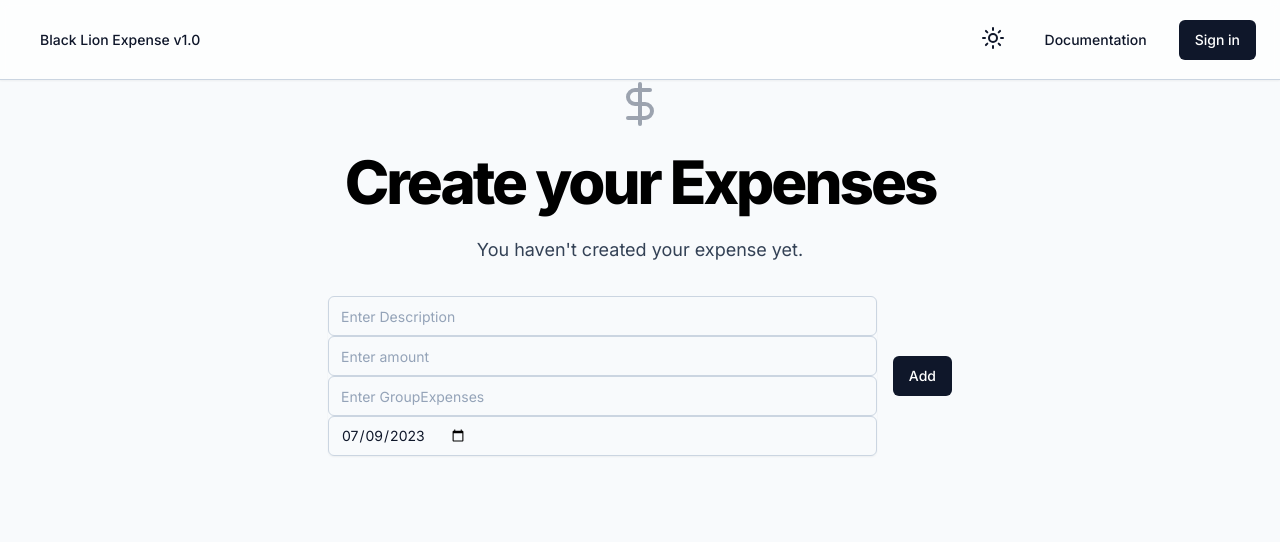
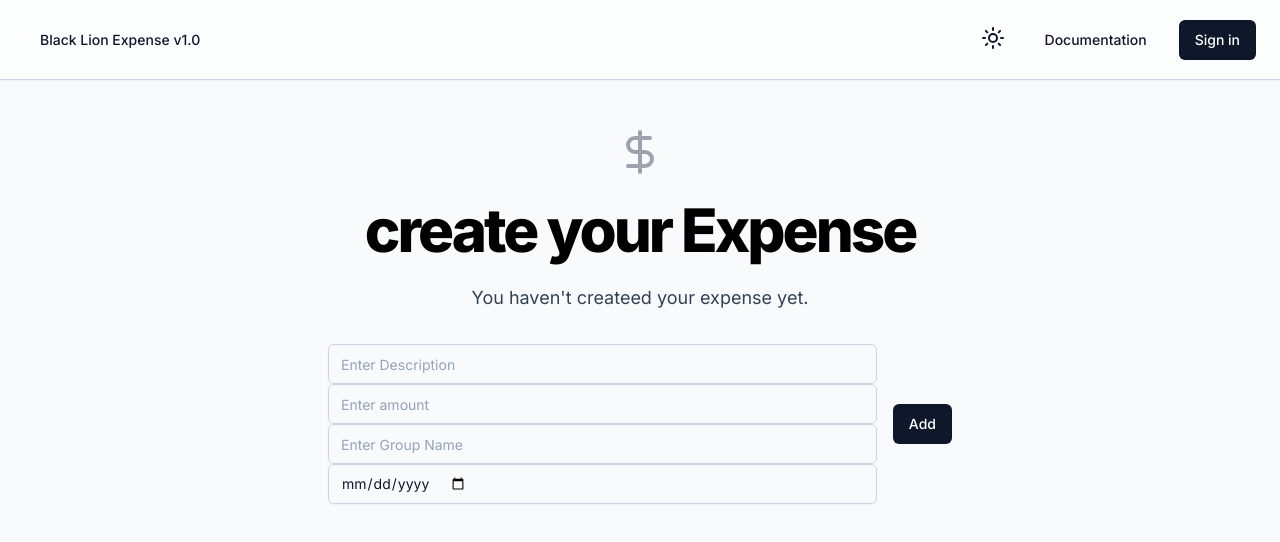
Before and after one commit to nebogeta/blkv1, a Next.js app: page /expense/create in a window 1280 px wide. Shown: the top 542 px of the page. Built offline with nearby package versions, Linux system fonts and the light colour scheme; no server answers.

Commit message:
table date display and expense post modified

```diff
--- a/app/api/expense/[id]/route.ts
+++ b/app/api/expense/[id]/route.ts
@@ -97,7 +97,7 @@ export async function PATCH(req: NextRequest, { params }: { params: { id: string
                 description: description,
                 amount: Number(amount),
                 group: group,
-                date: new Date(date),
+                date: new Date(date).toISOString(),
                 userId: session.user.id,
                 name: session.user.name,
             },
--- a/app/api/expense/create/route.ts
+++ b/app/api/expense/create/route.ts
@@ -17,14 +17,14 @@ export async function POST(req: NextRequest) {
                 description,
                 amount: Number(amount),
                 group,
-                date: date.toString(),
+                date: new Date(date).toISOString(),
                 userId: session.user.id,
                 name: session.user.name,
             },
         });
 
-        // @ts-ignore
-        return new NextResponse.json(expense, { status: 201 });
+
+        return NextResponse.json(expense, { status: 201 });
     } catch (error) {
 
         return new NextResponse("Internal Server error", { status: 500 });
--- a/app/expense/create/page.tsx
+++ b/app/expense/create/page.tsx
@@ -1,8 +1,87 @@
-import CreateExpense from "@/components/CreateExpense";
+
+'use client';
+import {useRouter} from 'next/navigation';
+import React, {useState} from 'react';
+import {toast} from '@/ui/ToastComponent';
+
+import Form from '@/components/ui/Form';
 
 
-const CreateExpensePage = () => {
-    return <CreateExpense/>;
+interface Expense {
+    description: string;
+    amount: number;
+    group: string;
+    date: Date;
+}
 
-};
-export default CreateExpensePage;
+function CreateExpenseNew() {
+    const router = useRouter();
+
+    const [expense, setExpense] = useState<Expense>({
+        description: "",
+        amount: 0,
+        group: "",
+        date: new Date(),
+    });
+    const [isEditing, setIsEditing] = useState(false);
+
+    async function createNewExpense(e: React.FormEvent<HTMLFormElement>) {
+        e.preventDefault();
+        setIsEditing(true);
+        const localDate = new Date(expense.date);
+        const formattedExpense = {
+            ...expense,
+            date:  localDate.toISOString(), // Format the date as ISO string
+        };
+        try {
+
+             await fetch("/api/expense/create", {
+                method: "POST",
+                body: JSON.stringify(formattedExpense),
+                headers: {
+                    "Content-Type": "application/json",
+                },
+
+            })
+                .then(() => {
+                    setExpense({
+                        description: "",
+                        amount: 0,
+                        group: "",
+                        date: new Date(),
+                    });
+                })
+                .then(() => {
+                    toast({
+                        title: "Success",
+                        message: "Expense created successfully",
+                        type: "success",
+                    });
+                })
+                .then(() => {
+                    router.push("/dashboard");
+                    router.refresh();
+                });
+
+        } catch (error) {
+            console.error("Error:", error);
+        } finally {
+            setIsEditing(false);
+        }
+    }
+
+
+    return (
+
+          <Form
+          type='create'
+            expense={expense}
+            setExpense={setExpense}
+            isEditing={isEditing}
+          updateExpense={createNewExpense}
+          />
+
+    );
+}
+
+export default CreateExpenseNew;
--- a/components/CreateExpense.tsx
+++ b/components/CreateExpense.tsx
@@ -1,18 +1,18 @@
 'use client';
-import { DollarSign } from "lucide-react";
-import React, { useState } from "react";
-import { Button } from "./ui/Button";
-import { Input } from "./ui/Input";
+import {DollarSign} from "lucide-react";
+import React, {useState} from "react";
+import {Button} from "./ui/Button";
+import {Input} from "./ui/Input";
 import LargeHeading from "./ui/LargeHeading";
 import Paragraph from "./ui/Paragraph";
-import { toast } from "@/ui/ToastComponent";
-import { useRouter } from "next/navigation";
-import { NextPage } from "next";
-
+import {toast} from "@/ui/ToastComponent";
+import {useRouter} from "next/navigation";
+import {NextPage} from "next";
+import {Prisma} from "@prisma/client"
 
 interface ExpenseData {
     description: string;
-    amount: string;
+    amount: number;
     group: string;
     date: Date;
 }
@@ -21,7 +21,7 @@ const CreateExpense: NextPage = () => {
     const [isCreating, setIsCreating] = useState<boolean>(false);
     const [data, setData] = useState<ExpenseData>({
         description: "",
-        amount: "",
+        amount: 0,
         group: "",
         date: new Date(),
     });
@@ -31,7 +31,7 @@ const CreateExpense: NextPage = () => {
         e.preventDefault();
         setIsCreating(true);
         try {
-            fetch("/api/expense/create", {
+            await fetch("/api/expense/create", {
                 method: "POST",
                 body: JSON.stringify(data),
                 headers: {
@@ -39,7 +39,12 @@ const CreateExpense: NextPage = () => {
                 },
             })
                 .then(() => {
-                    setData({ description: "", amount: "", group: "", date: new Date() });
+                    setData({
+                        description: "",
+                        amount: 0,
+                        group: "",
+                        date: new Date(),
+                    });
                 })
                 .then(() => {
                     toast({
@@ -60,6 +65,7 @@ const CreateExpense: NextPage = () => {
     }
 
 
+
     // @ts-ignore
     return (
         <div className="container md:max-w-2xl">
@@ -68,7 +74,7 @@ const CreateExpense: NextPage = () => {
                 <LargeHeading className="text-center">
                     Create your Expenses
                 </LargeHeading>
-                <Paragraph>You haven&apos;t created your expense yet.</Paragraph>
+                <Paragraph>You haven`&apos`t created your expense yet.</Paragraph>
             </div>
             <form
                 onSubmit={createNewExpense}
@@ -83,17 +89,10 @@ const CreateExpense: NextPage = () => {
                             setData({ ...data, description: (e.target.value) })
                         }
                     />
-
-                    {/*<Input*/}
-                    {/*    placeholder="Enter amount"*/}
-                    {/*    value={data.amount}*/}
-                    {/*    onChange={(e) => setData({ ...data, amount:  Number(e.target.value)})}*/}
-                    {/*    type="number"*/}
-                    {/*/>*/}
                     <Input
                         placeholder="Enter amount"
                         value={data.amount.toString()}
-                        onChange={(e) => setData({ ...data, amount: e.target.value })}
+                        onChange={(e) => setData({ ...data, amount:  Number (e.target.value) })}
                         type="text"
                     />
                     <Input
@@ -110,17 +109,7 @@ const CreateExpense: NextPage = () => {
                         }
                         type="date"
                     />
-                    {/*<Input*/}
-                    {/*    placeholder="Enter Date"*/}
-                    {/*    value={data.date.toISOString().split("T")[0]}*/}
-                    {/*    onChange={(e) => {*/}
-                    {/*        const timezoneOffset = new Date().getTimezoneOffset() * 60000; // Get the timezone offset in milliseconds*/}
-                    {/*        const selectedDate = new Date(e.target.value);*/}
-                    {/*        const correctedDate = new Date(selectedDate.getTime() - timezoneOffset); // Apply the offset to get the correct date*/}
-                    {/*        setData({ ...data, date: correctedDate });*/}
-                    {/*    }}*/}
-                    {/*    type="date"*/}
-                    {/*/>*/}
+
                 </div>
                 <div className="mt-6 flex justify-center sm:mt-0 sm:ml-4 sm:flex-shrink-0">
                     <Button disabled={!data} isLoading={isCreating}>
--- a/components/ui/Form.tsx
+++ b/components/ui/Form.tsx
@@ -20,27 +20,29 @@ interface FormProps {
     updateExpense: (e: FormEvent<HTMLFormElement>) => Promise<void>;
 }
 
-function Form({ type, expense, setExpense, isEditing, updateExpense }: FormProps) {
+function Form({type, expense, setExpense, isEditing, updateExpense}: FormProps) {
     const handleDescriptionChange = (e: ChangeEvent<HTMLInputElement>) => {
-        setExpense({ ...expense, description: e.target.value });
+        setExpense({...expense, description: e.target.value});
     };
 
     const handleAmountChange = (e: ChangeEvent<HTMLInputElement>) => {
-        setExpense({ ...expense, amount: Number(e.target.value) });
+        setExpense({...expense, amount: Number(e.target.value)});
     };
 
     const handleGroupChange = (e: ChangeEvent<HTMLInputElement>) => {
-        setExpense({ ...expense, group: e.target.value });
+        setExpense({...expense, group: e.target.value || ""});
     };
 
     const handleDateChange = (e: ChangeEvent<HTMLInputElement>) => {
-        setExpense({ ...expense, date: new Date(e.target.value) });
+        // @ts-ignore
+        setExpense({...expense, date: (e.target.value)});
+
     };
 
     return (
         <div className="container md:max-w-2xl">
             <div className="flex flex-col gap-6 items-center mt-12">
-                <DollarSign className="mx-auto h-12 w-12 text-gray-400" />
+                <DollarSign className="mx-auto h-12 w-12 text-gray-400"/>
                 <LargeHeading className="text-center">{type} your Expense</LargeHeading>
                 <Paragraph>You haven&apos;t {type}ed your expense yet.</Paragraph>
             </div>
@@ -50,26 +52,29 @@ function Form({ type, expense, setExpense, isEditing, updateExpense }: FormProps
                         placeholder="Enter Description"
                         value={expense.description}
                         onChange={handleDescriptionChange}
+                        required={true}
                     />
 
                     <Input
                         placeholder="Enter amount"
-                        value={expense.amount}
+                        value={expense.amount || ""}
                         onChange={handleAmountChange}
                         type="number"
+                        required={true}
                     />
 
                     <Input
-                        placeholder="Enter GroupExpenses name"
+                        placeholder="Enter Group Name"
                         value={expense.group}
                         onChange={handleGroupChange}
+                        required={true}
                     />
 
                     <Input
                         placeholder="Enter Date"
-                        // value={expense.date.toISOString()}
                         onChange={handleDateChange}
                         type="date"
+                        required={true}
                     />
                 </div>
                 <div className="mt-6 flex justify-center sm:mt-0 sm:ml-4 sm:flex-shrink-0">
--- a/components/ui/GroupForm.tsx
+++ b/components/ui/GroupForm.tsx
@@ -91,7 +91,6 @@ function GroupForm({
 
                     <Input
                         placeholder="Enter start date"
-                        // value={dynamicQuery.startDate.toISOString()}
                         onChange={(e) =>
                             setDynamicQuery({ ...dynamicQuery, startDate: e.target.value})
                         }
@@ -100,7 +99,6 @@ function GroupForm({
                     />
                     <Input
                         placeholder="Enter end date"
-                        // value={dynamicQuery.endDate.toISOString()}
                         type="date"
                         required={true}
                         onChange={(e) =>
--- a/components/ui/Table.tsx
+++ b/components/ui/Table.tsx
@@ -10,6 +10,8 @@ import {useTheme} from "next-themes";
 import {useRouter} from "next/navigation";
 import React, {useState} from "react";
 import {Expense} from '@prisma/client'
+import {format} from "date-fns";
+import moment from "moment";
 
 interface TableProps {
     expenses: Expense[];
@@ -20,12 +22,14 @@ type ModifiedExpense<k extends keyof Expense> = {
 
 const Table: React.FC<TableProps> = ({ expenses }) => {
     const [data, setData] = useState([]);
+
     const columns: GridColDef[] = [
         { field: "id", headerName: "ID", width: 100 },
         { field: "name", headerName: "Username", width: 250 },
         { field: "description", headerName: "Description", width: 250 },
         { field: "amount", headerName: "Amount in $", width: 200 },
-        { field: "date", headerName: "Date", width: 150 },
+        { field: "date", headerName: "Date", width: 150 ,  valueFormatter: params =>
+                moment(params?.value).format("MM/DD/yyyy"),},
         { field: "group", headerName: "Group", width: 150 },
         {
             field: "action",
@@ -67,29 +71,23 @@ const Table: React.FC<TableProps> = ({ expenses }) => {
     };
 
 
-    const formattedDate = (dateString: Date) => {
-        const date = new Date(dateString);
-        const month = ("0" + (date.getMonth() + 1)).slice(-2);
-        const day = ("0" + date.getDate()).slice(-2);
-        const year = date.getFullYear();
+    const formatDate = (date: Date) => {
+        const modifiedDate = new Date(date);
+        modifiedDate.setDate(modifiedDate.getDate() + 1);
+        const month = ("0" + (modifiedDate.getMonth() + 1)).slice(-2);
+        const day = ("0" + modifiedDate.getDate()).slice(-2);
+        const year = modifiedDate.getFullYear();
+
         return `${month}/${day}/${year}`;
     };
-    // const formattedDate = (dateString: string) => {
-    //     const date = new Date(dateString);
-    //     const month = ("0" + (date.getMonth() + 1)).slice(-2);
-    //     const day = ("0" + date.getDate()).slice(-2);
-    //     const year = date.getFullYear();
-    //     return `${month}/${day}/${year}`;
-    // };
 
-
-    const rows = expenses.map((expense, index) => ({
+    const row = expenses.map((expense, index) => ({
         id: index + 1,
         name: expense.name,
         description: expense.description,
         amount: expense.amount,
         group: expense.group,
-        date: formattedDate(expense.date) , //to be checked later
+        date: formatDate(expense.date), //to be checked later
         expenseId: expense.id,
     }));
 
@@ -140,7 +138,7 @@ const Table: React.FC<TableProps> = ({ expenses }) => {
                 pageSizeOptions={[10, 25, 50, 100]}
                 disableRowSelectionOnClick
                 autoHeight
-                rows={rows}
+                rows={row}
                 columns={updatedColumns}
             />
         </ThemeProvider>
--- a/lib/auth.ts
+++ b/lib/auth.ts
@@ -3,6 +3,8 @@ import { PrismaAdapter } from '@next-auth/prisma-adapter'
 
 import { NextAuthOptions, getServerSession } from 'next-auth'
 import GoogleProvider from 'next-auth/providers/google'
+import {mockProviders} from "next-auth/client/__tests__/helpers/mocks";
+import Credentials from "next-auth/providers/credentials";
 
 
 export const authOptions: NextAuthOptions = {
@@ -20,6 +22,7 @@ export const authOptions: NextAuthOptions = {
             clientId: process.env.GOOGLE_CLIENT_ID as string,
             clientSecret: process.env.GOOGLE_CLIENT_SECRET as string
         }),
+
     ],
     callbacks: {
         async session({ token, session }) {
@@ -46,7 +49,6 @@ export const authOptions: NextAuthOptions = {
             }
 
 
-
             return {
                 id: dbUser.id,
                 name: dbUser.name,
@@ -56,7 +58,7 @@ export const authOptions: NextAuthOptions = {
         },
 
         async redirect() {
-            return '/dashboard'
+            return '/'
         },
 
 
--- a/package.json
+++ b/package.json
@@ -36,6 +36,7 @@
     "framer-motion": "^10.12.18",
     "lodash": "^4.17.21",
     "lucide-react": "^0.259.0",
+    "moment": "^2.29.4",
     "nanoid": "^4.0.2",
     "next": "13.4.9",
     "next-auth": "^4.22.1",
```
Also changed, not shown: 1 other file (tests, documents, lock files or other folders).
